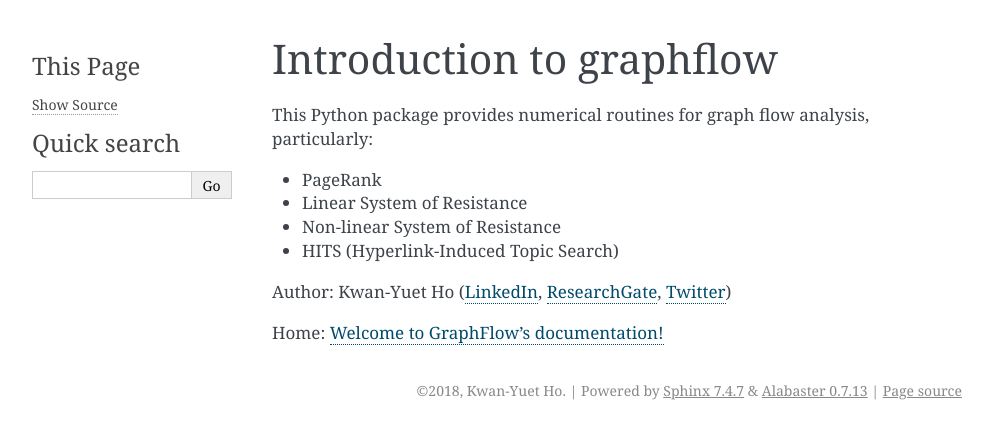
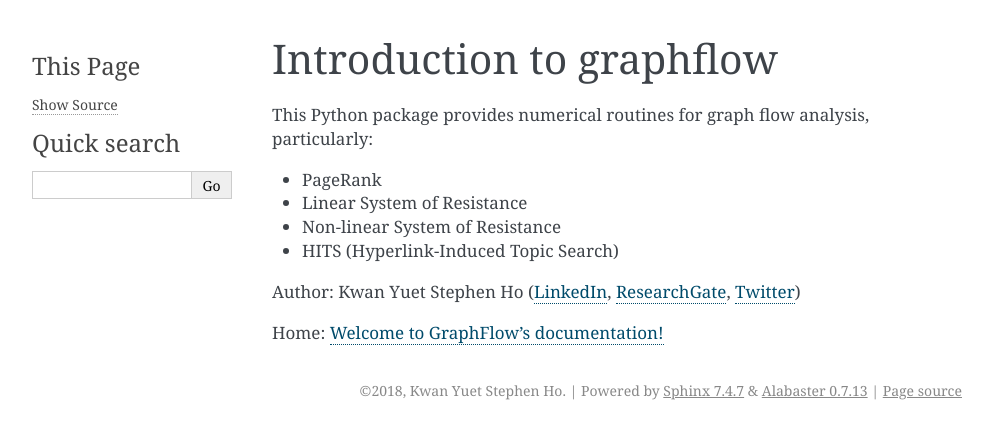
Before and after one commit to stephenhky/GraphFlow, a Sphinx documentation site: the page built from doc/source/intro.rst, in a window 1280 px wide. Shown: the top 439 px of the page, without its empty margins (148-1141 px from the left). Built offline with Sphinx 7.4.7, drawn with Linux system fonts in a browser that asks for light colours.

Commit message:
name updated for US naturalization

```diff
--- a/doc/source/conf.py
+++ b/doc/source/conf.py
@@ -49,8 +49,8 @@
 
 # General information about the project.
 project = u'GraphFlow'
-copyright = u'2018, Kwan-Yuet Ho'
-author = u'Kwan-Yuet Ho'
+copyright = u'2018, Kwan Yuet Stephen Ho'
+author = u'Kwan Yuet Stephen Ho'
 
 # The version info for the project you're documenting, acts as replacement for
 # |version| and |release|, also used in various other places throughout the
--- a/doc/source/intro.rst
+++ b/doc/source/intro.rst
@@ -8,7 +8,7 @@
 * Non-linear System of Resistance
 * HITS (Hyperlink-Induced Topic Search)
 
-Author: Kwan-Yuet Ho (LinkedIn_, ResearchGate_, Twitter_)
+Author: Kwan Yuet Stephen Ho (LinkedIn_, ResearchGate_, Twitter_)
 
 Home: :doc:`index`
 
--- a/setup.py
+++ b/setup.py
@@ -40,7 +40,7 @@
       ],
       keywords="Algorithms for Graph Flow Analysis",
       url="https://github.com/stephenhky/GraphFlow",
-      author="Kwan-Yuet Ho",
+      author="Kwan Yuet Stephen Ho",
       author_email="stephenhky@yahoo.com.hk",
       license='MIT',
       packages=['graphflow',
```
Also changed, not shown: 1 other file.
